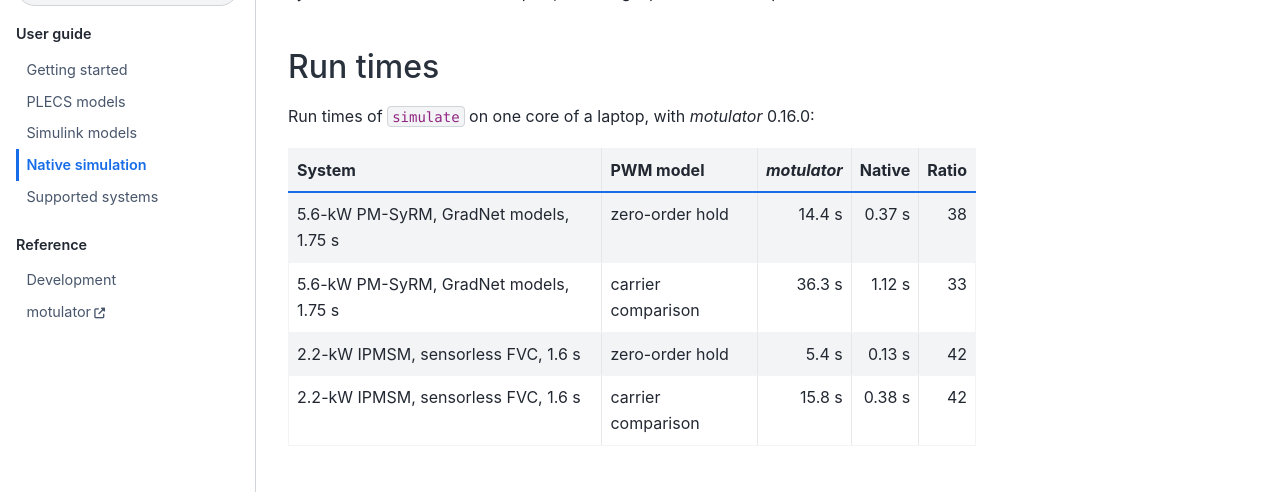
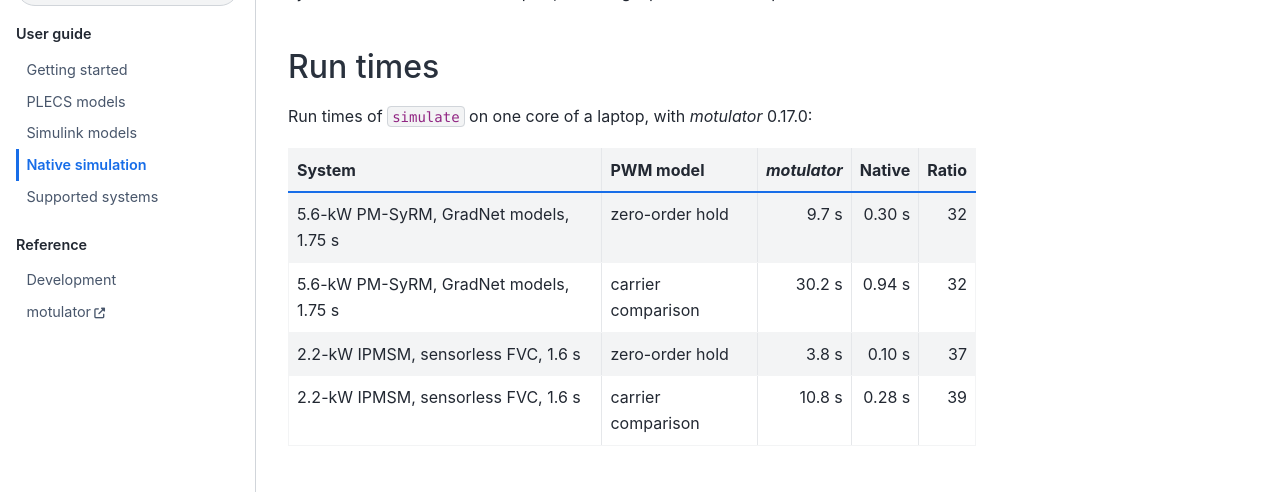
Before and after one commit to Aalto-Electric-Drives/motulator-export, a Sphinx documentation site: the page built from docs/source/guide/native.md, in a window 1280 px wide and 900 px high, scrolled down 396 px. Shown: the part 154-646 px from the top of the window. Built offline with Sphinx 7.4.7 and the Sphinx Book theme 1.1.4, drawn with Linux system fonts in a browser that asks for light colours; pages that are not in the unit, such as notebooks, are missing from menus.

Commit message:
Update to motulator 0.17.0
Raise the pin to motulator>=0.17.0,<0.18, the version in the documentation,
and the run times of the native simulation (on one core, the best of several
runs). The PLECS comparisons are unchanged with 0.17.0.

Co-Authored-By: Claude Opus 5.5 <noreply@anthropic.com>

```diff
--- a/docs/source/guide/native.md
+++ b/docs/source/guide/native.md
@@ -18,14 +18,14 @@ The control system runs the C port of its algorithms, and the system model runs
 
 ## Run times
 
-Run times of `simulate` on one core of a laptop, with *motulator* 0.16.0:
+Run times of `simulate` on one core of a laptop, with *motulator* 0.17.0:
 
 | System                                 | PWM model          | *motulator* | Native | Ratio |
 | -------------------------------------- | ------------------ | ----------: | -----: | ----: |
-| 5.6-kW PM-SyRM, GradNet models, 1.75 s | zero-order hold    |      14.4 s | 0.37 s |    38 |
-| 5.6-kW PM-SyRM, GradNet models, 1.75 s | carrier comparison |      36.3 s | 1.12 s |    33 |
-| 2.2-kW IPMSM, sensorless FVC, 1.6 s    | zero-order hold    |       5.4 s | 0.13 s |    42 |
-| 2.2-kW IPMSM, sensorless FVC, 1.6 s    | carrier comparison |      15.8 s | 0.38 s |    42 |
+| 5.6-kW PM-SyRM, GradNet models, 1.75 s | zero-order hold    |       9.7 s | 0.30 s |    32 |
+| 5.6-kW PM-SyRM, GradNet models, 1.75 s | carrier comparison |      30.2 s | 0.94 s |    32 |
+| 2.2-kW IPMSM, sensorless FVC, 1.6 s    | zero-order hold    |       3.8 s | 0.10 s |    37 |
+| 2.2-kW IPMSM, sensorless FVC, 1.6 s    | carrier comparison |      10.8 s | 0.28 s |    39 |
 
 ## Accuracy
 
--- a/pyproject.toml
+++ b/pyproject.toml
@@ -6,7 +6,7 @@ build-backend = "hatchling.build"
 name = "motulator-export"
 version = "0.8.0"
 dependencies = [
-    "motulator>=0.16.0,<0.17",
+    "motulator>=0.17.0,<0.18",
     "numpy",
     "tqdm",
 ]
```
Also changed, not shown: docs/source/guide/getting_started.md (+1 -1 lines), docs/source/index.md (+1 -1 lines), motulator_export/plecs/README.md.
